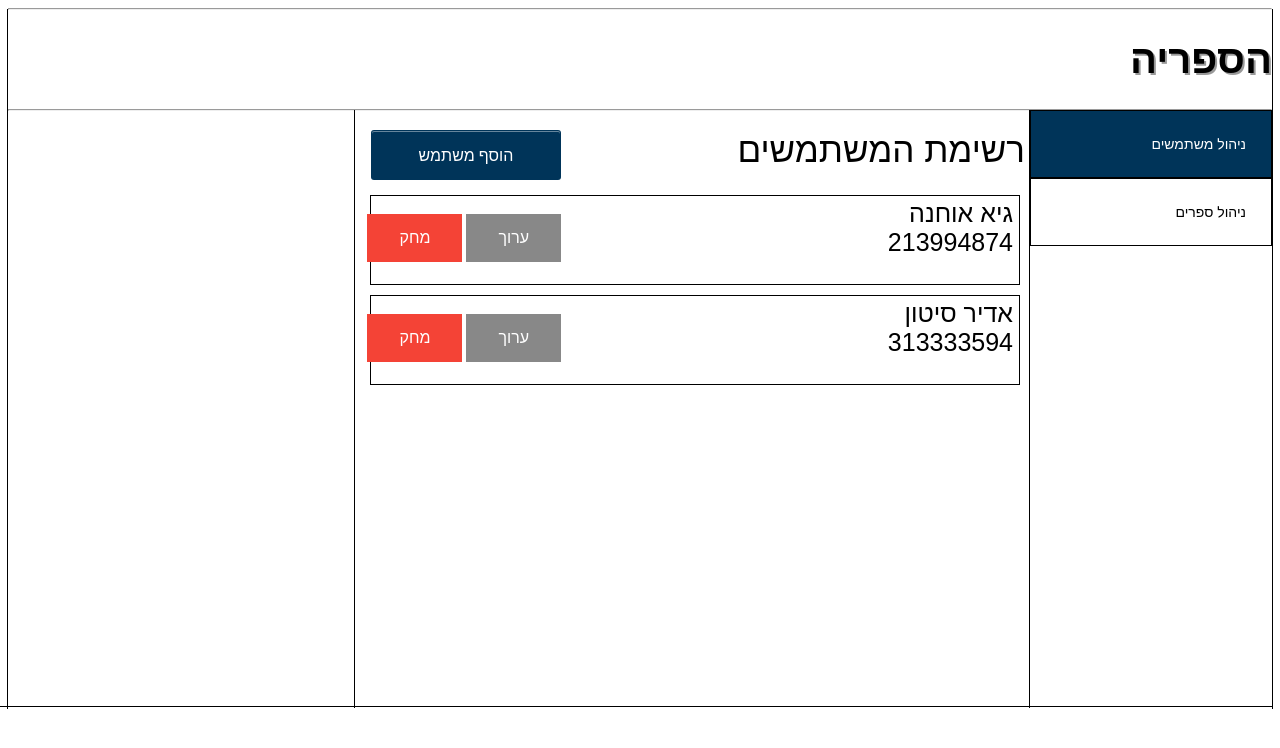
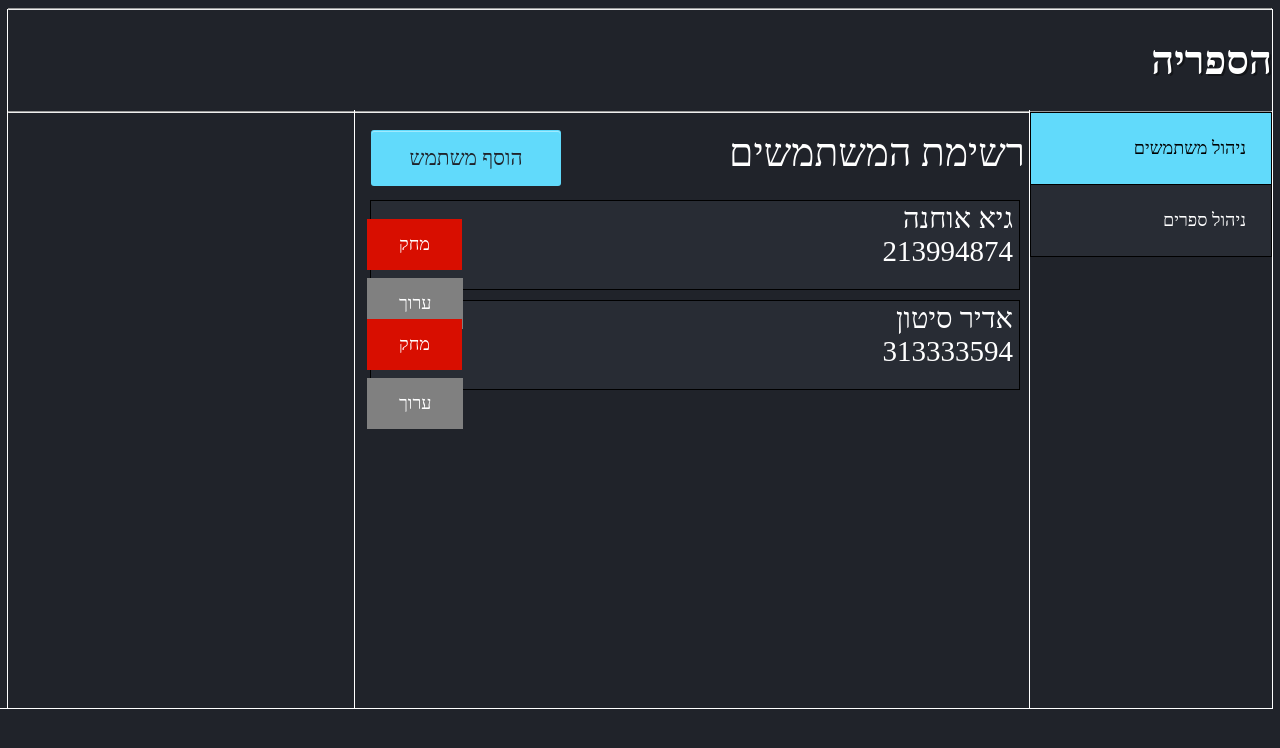
Before and after one commit to GuyOhana/Tomcal, a Django app: page / in a window 1280 px wide. Shown: the top 748 px of the page. Run offline with Django 4.2, Linux system fonts and the light colour scheme; data comes from the database, SQL or seed files in the repository; both versions use the stored data as it was after the commit; some libraries are stand-ins or nearby versions.

Commit message:
changed main page design

```diff
--- a/mylibrary/static/CSS/mystyle.css
+++ b/mylibrary/static/CSS/mystyle.css
@@ -2,19 +2,20 @@
 .title{
   direction: rtl;
   font-size: 40px;
-  font-family: Arial, Times, serifs;
+  font-family: serif;
   text-shadow: 2px 2px rgba(0, 0, 0, 0.4) ;
+  color: white;
 }
 .vline1{
-  border-left: 1px solid black;
+  border-left: 1px solid white;
   height: 700px;
   position: absolute;
   left: 7px;
   margin-top: 9px;
-  top: 0;
+  top: 0px;
 }
 .vline2{
-  border-right: 1px solid black;
+  border-right: 1px solid white;
   height: 700px;
   position: absolute;
   right: 7px;
@@ -22,7 +23,7 @@
   top: 0;
 }
 .vline3{
-  border-right: 1px solid black;
+  border-right: 1px solid white;
   height: 598px;
   position: absolute;
   right: 250px;
@@ -30,7 +31,7 @@
   top: 0;
 }
 .vline4{
-  border-right: 1px solid black;
+  border-right: 1px solid white;
   height: 598px;
   position: absolute;
   right: 925px;
@@ -38,7 +39,7 @@
   top: 0;
 }
 .bottomline{
-  border-bottom: 1px solid black;
+  border-bottom: 1px solid white;
   width: 1522px;
   height: 47px;
   position: absolute;
@@ -50,20 +51,24 @@
   position: absolute;
   right: 3px;
   margin-top:-27px;
+  font-family: serif, Arial, Times;
 }
 .button {
   display: inline-block;
   border: 1px solid black;
-  background-color: #ffffff;
+  background-color: #282c34;
   color: #000000;
   text-align: right;
-  font-size: 14px;
+  font-size: 18px;
+  font:serif;
   padding: 25px;
   width: 242px;
   transition: all 0.1s;
   cursor: pointer;
   margin: 5px;
   position:absolute;
+  font-family: serif, Arial, Times;
+
 }
 
 
@@ -93,15 +98,16 @@
 }
 
 #button2{
-  top: 68px;
+  background-color: #282c34;
+  top: 72px;
 }
 #container2{
   direction: rtl;
   position: absolute;
   right: 255px;
   top: 125px;
-  font-size: 35px;
-  font-family: Arial, Times, serifs;
+  font-size: 39px;
+  font-family: serif, Arial, Times;
   font-weight: normal;
   margin-top: 5px;
 }
@@ -179,17 +190,18 @@
 
 .delete_button{
   margin: auto 5px;
-  background-color: #f44336; /* Red */
+  background-color: #d80e00; /* Red */
   border: none;
   color: white;
   padding: 15px 32px;
   text-align: center;
   text-decoration: none;
-  font-size: 16px;
+  font-size: 18px;
   margin: 4px 2px;
   cursor: pointer;
   float: left;
   transition: 0.25s;
+  font-family: serif, Arial, Times;
 }
 
 .delete_button span {
@@ -226,7 +238,7 @@
   left: 2px;
   width: 0;
   height: 86.5%;
-  background: #d80e00;
+  background: red;
   transition: all .6s;
 }
 
@@ -241,16 +253,18 @@
 
 
 .update_button{
-  background-color: #888;
+  background-color: grey;
   border: none;
   color: white;
   padding: 15px 32px;
   text-align: center;
   text-decoration: none;
-  font-size: 16px;
+  font-size: 18px;
   margin: 4px 2px;
   cursor: pointer;
   float: left;
+  font-family: serif, Arial, Times;
+
 }
 
 .update_button span {
@@ -273,6 +287,7 @@
   border-top-color: red;
   border-bottom-color: red;
   transform: scale(0.1,1);
+  font-family: serif, Arial, Times;
 }
 
 .update_button span{
@@ -284,10 +299,10 @@
   position: absolute;
   content: "";
   top: 4px;
-  left: 98px;
+  left: 95px;
   width: 0;
   height: 86.5%;
-  background: rgb(52, 52, 52);
+  background: black;
   transition: all 0.6s;
 
 }
@@ -297,19 +312,19 @@
 }
 
 .update_button:hover:after{
-  width: 47.8%;
+  width: 49.1%;
 }
 
 .add_person_btn {
-  background-color: #003459;
+  background-color: #61dafb;
   border: 1px solid transparent;
   border-radius: 3px;
   box-shadow: rgba(255, 255, 255, .4) 0 1px 0 0 inset;
   box-sizing: border-box;
-  color: #fff;
+  color: #20232a;
   cursor: pointer;
   display: inline-block;
-  font-family: system-ui,"Segoe UI","Liberation Sans",sans-serif;
+  font-family: serif, Arial, Times;
   font-weight: 400;
   line-height: 1.15385;
   margin: 0;
@@ -328,7 +343,7 @@
   padding: 15px 32px;
   text-align: center;
   text-decoration: none;
-  font-size: 16px;
+  font-size: 21px;
   margin: 4px 2px;
   width: 190px;
   top: -4px;
@@ -465,7 +481,7 @@
   margin: auto 5px;
   border: 1px;
   text-align: right;
-  font-size: 14px;
+  font-size: 18px;
   padding-bottom: 25px;
   width: 650px;
   height: 90px ;
@@ -473,8 +489,8 @@
   margin-bottom: -15px;
   background-color: white;
   border: 1px solid black;
-  font-size: 25px;
-  font-family: Arial, Times, serifs;
+  font-size: 29px;
+  font-family: serif, Arial, Times;
   font-weight: normal;
 
 }
--- a/mylibrary/static/JS/book_button.js
+++ b/mylibrary/static/JS/book_button.js
@@ -17,12 +17,12 @@
             document.querySelectorAll('div#container3 button').forEach(button => {
                 if(button == pressed_button)
                 {
-                    pressed_button.style.color = 'white';
-                    pressed_button.style.backgroundColor = '#003459';
+                    pressed_button.style.color = '#20232a';
+                    pressed_button.style.backgroundColor = '#61dafb';
                 }
                 else{
-                    button.style.color = 'black';
-                    button.style.backgroundColor = 'white';
+                    button.style.color = 'white';
+                    button.style.backgroundColor = '#282c34';
 
                 }
                 })
--- a/mylibrary/static/JS/person_button.js
+++ b/mylibrary/static/JS/person_button.js
@@ -15,12 +15,12 @@
             document.querySelectorAll('div.classsome button').forEach(button => {
                 if(button == pressed_button)
                 {
-                    button.style.color = 'white';
-                    button.style.backgroundColor = '#003459';
+                    button.style.color = 'black';
+                    button.style.backgroundColor = '#61dafb';
                 }
                 else{
-                    button.style.color = 'black';
-                    button.style.backgroundColor = 'white';
+                    button.style.color = 'white';
+                    button.style.backgroundColor = '#282c34';
                 }
                 })
         }
--- a/mylibrary/static/JS/singlepage.js
+++ b/mylibrary/static/JS/singlepage.js
@@ -17,15 +17,15 @@
         //return book buttons styles to noraml
         document.querySelectorAll('div#container3 button').forEach(button => {
             {
-                button.style.color = 'black';
-                button.style.backgroundColor = 'white';
+                button.style.color = 'white';
+                button.style.backgroundColor = '#282c34';
             }
             })
         //return person buttons styles to noraml
         document.querySelectorAll('div.classsome button').forEach(button => {
             {
-                button.style.color = 'black';
-                button.style.backgroundColor = 'white';
+                button.style.color = 'white';
+                button.style.backgroundColor = '#282c34';
             }
             })
 
@@ -36,17 +36,17 @@
         //switches buttons style
         if(`#${page}` == '#container2')
         {
-            document.querySelector(`#button1`).style.color = ' white';
-            document.querySelector(`#button1`).style.backgroundColor = '#003459';
-            document.querySelector(`#button2`).style.color = ' black';
-            document.querySelector(`#button2`).style.backgroundColor = 'white';
+            document.querySelector(`#button1`).style.color = ' black';
+            document.querySelector(`#button1`).style.backgroundColor = '#61dafb';
+            document.querySelector(`#button2`).style.color = ' white';
+            document.querySelector(`#button2`).style.backgroundColor = '#282c34';
         }
         if(`#${page}` == '#container3')
         {
-            document.querySelector(`#button2`).style.color = ' white';
-            document.querySelector(`#button2`).style.backgroundColor = '#003459';
-            document.querySelector(`#button1`).style.color = ' black';
-            document.querySelector(`#button1`).style.backgroundColor = 'white';
+            document.querySelector(`#button2`).style.color = ' black';
+            document.querySelector(`#button2`).style.backgroundColor = '#61dafb';
+            document.querySelector(`#button1`).style.color = ' white';
+            document.querySelector(`#button1`).style.backgroundColor = '#282c34';
         }
         }
 
--- a/mylibrary/templates/index.html
+++ b/mylibrary/templates/index.html
@@ -10,7 +10,7 @@
         <script src="https://unpkg.com/react-dom@17/umd/react-dom.production.min.js" crossorigin></script>
         <script src="https://unpkg.com/babel-standalone@6/babel.min.js"></script>
     </head>
-        <body>
+        <body bgcolor = "#20232a">
         <hr>
         <h1 class = "title">הספריה<h1>
         <hr>
@@ -27,7 +27,7 @@
             <button data-page="container3" class= "button" id = "button2"style="vertical-align:middle"><span>ניהול ספרים </span></button>
         </div>
 
-        <div id="container2">
+        <div id="container2" style= "color: white;">
             רשימת המשתמשים
             <a href="/add_person"><button class="add_person_btn" ><span> הוסף משתמש</span></button></a>
             <br>
@@ -51,18 +51,17 @@
         <div class = "person_containers">
             {%for person in Persons%}
                 <div class = "container_person{{person.person_id}}">
-                    <h2 style = "direction: rtl;position: absolute;right: 925px;top: 90px;font-size: 30px;font-family: Arial, Times, serifs;font-weight: normal;"
+                    <h2 style = "color: white; direction: rtl;position: absolute;right: 925px;top: 90px;font-size: 30px;  font-family: serif, Arial, Times;font-weight: normal;"
                         >רשימת הספרים של
                         <br>
                         {{person.first_name}} {{person.last_name}}
                         <br>
                     </h2>
+
                     <a href = "/lend_person_choose_book/{{ person.person_id }}">
                         <button id = "lend_person_choose_book"><span>
-
                             השאל ספר
                         </span>
-
                         </button>
                     </a>
 
@@ -108,7 +107,7 @@
         <div class = "book_containers">
             {%for book in Books%}
                 <div class = "container_book{{book.id}}">
-                    <h2 style = "direction: rtl;position: absolute;right: 925px;top: 90px;font-size: 30px;font-family: Arial, Times, serifs;font-weight: normal;"
+                    <h2 style = "color:white; direction: rtl;position: absolute;right: 925px;top: 90px;font-size: 30px;  font-family: serif, Arial, Times;font-weight: normal;"
                         >הקוראים של הספר:
                         <br>
                         {% if book.num_copies > book.count_lending%}
```
Also changed, not shown: other parts of mylibrary/static/CSS/mystyle.css (+33 -28 lines), db.sqlite3.
